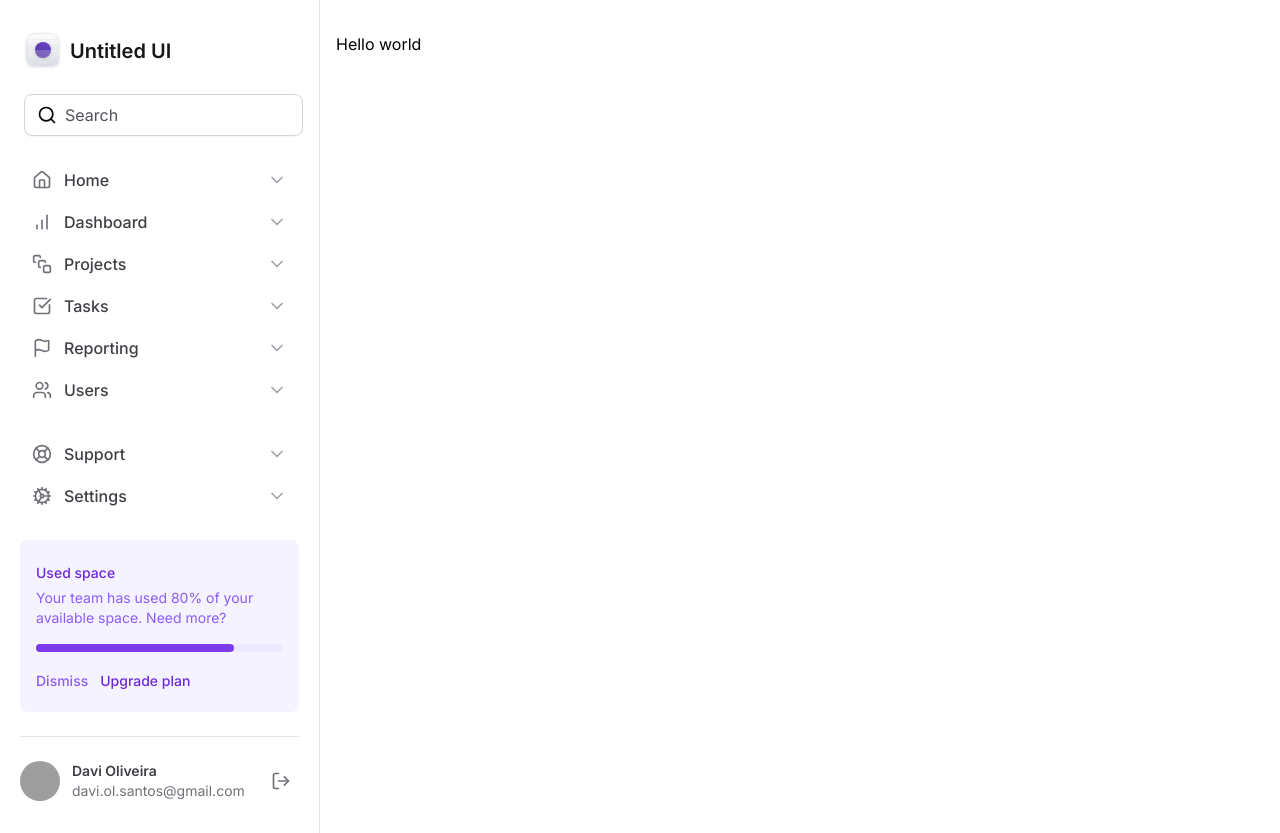
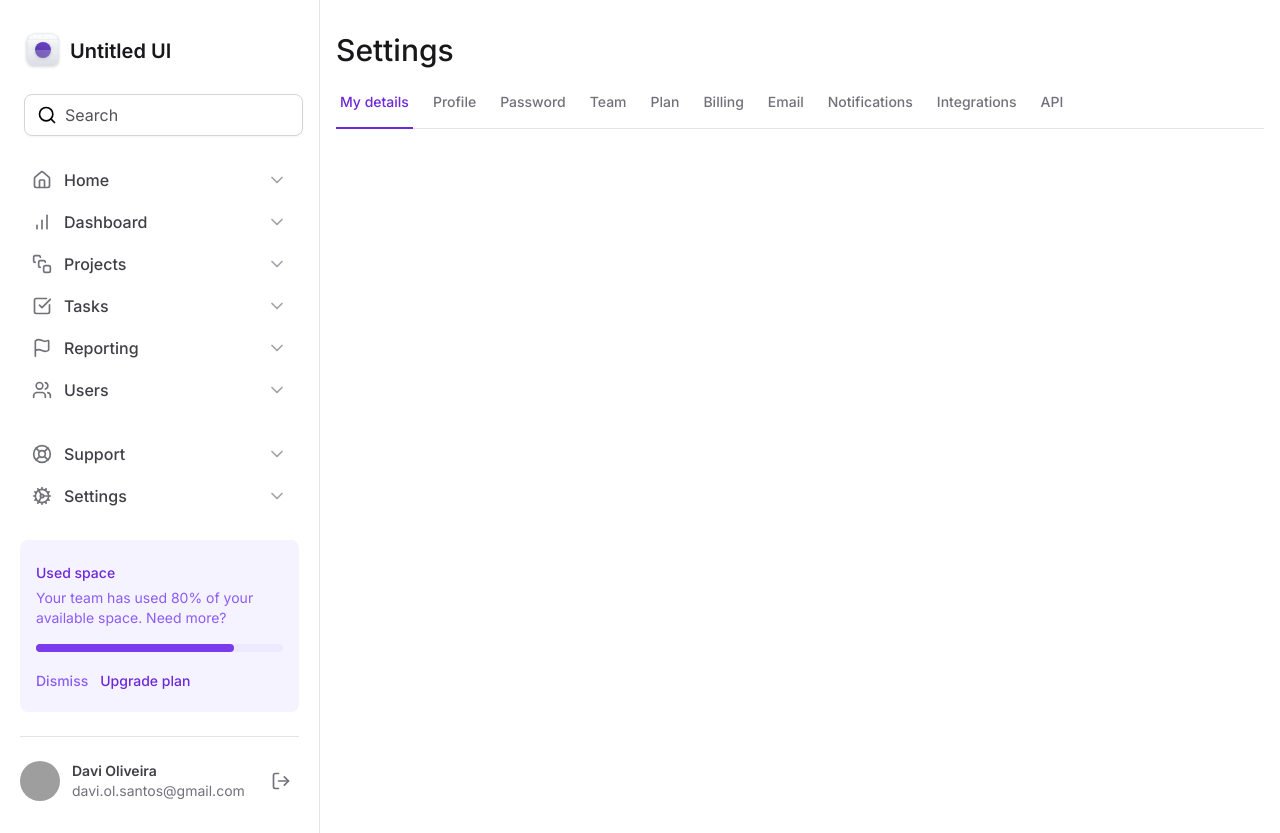
Before and after one commit to davsoliveira/ignite-tailwind, a Next.js app: page / in a window 1280 px wide. Built offline with nearby package versions, Linux system fonts and the light colour scheme; grey boxes are pictures that could not be loaded.

Commit message:
criando abas com o Radix Tabs

```diff
--- a/package.json
+++ b/package.json
@@ -9,6 +9,7 @@
     "lint": "next lint"
   },
   "dependencies": {
+    "@radix-ui/react-tabs": "^1.1.12",
     "lucide-react": "^0.514.0",
     "next": "15.3.3",
     "react": "^19.0.0",
--- a/src/app/layout.tsx
+++ b/src/app/layout.tsx
@@ -18,7 +18,7 @@
   children: React.ReactNode
 }>) {
   return (
-    <html lang="en">
+    <html lang="en" className="antialiased">
       <body className={inter.className}>
         <div className="grid min-h-screen grid-cols-app">
           <Sidebar />
--- a/src/app/page.tsx
+++ b/src/app/page.tsx
@@ -1,3 +1,11 @@
+import { SettingsTabs } from '@/components/SettingsTabs'
+
 export default function Home() {
-  return <h1>Hello world</h1>
+  return (
+    <>
+      <h1 className="text-3xl font-medium text-zinc-900">Settings</h1>
+
+      <SettingsTabs />
+    </>
+  )
 }
--- /dev/null
+++ b/src/components/SettingsTabs/TabItem.tsx
@@ -0,0 +1,24 @@
+'use client'
+
+import * as Tabs from '@radix-ui/react-tabs'
+
+export interface TabItemProps {
+  value: string
+  title: string
+  isSelected?: boolean
+}
+
+export function TabItem({ value, title, isSelected = false }: TabItemProps) {
+  return (
+    <Tabs.Trigger
+      value={value}
+      className="relative px-1 pb-4 text-sm font-medium text-zinc-500 hover:text-violet-700 data-[state=active]:text-violet-700"
+    >
+      <span>{title}</span>
+
+      {isSelected && (
+        <div className="absolute -bottom-px left-0 right-0 h-0.5 bg-violet-700" />
+      )}
+    </Tabs.Trigger>
+  )
+}
--- /dev/null
+++ b/src/components/SettingsTabs/index.tsx
@@ -0,0 +1,54 @@
+'use client'
+
+import * as Tabs from '@radix-ui/react-tabs'
+import { TabItem } from './TabItem'
+import { useState } from 'react'
+
+export function SettingsTabs() {
+  const [currentTab, setCurrentTab] = useState('tab1')
+
+  return (
+    <Tabs.Root value={currentTab} onValueChange={setCurrentTab}>
+      <Tabs.List className="mt-6 flex w-full items-center gap-4 border-b border-zinc-200">
+        <TabItem
+          value="tab1"
+          title="My details"
+          isSelected={currentTab === 'tab1'}
+        />
+        <TabItem
+          value="tab2"
+          title="Profile"
+          isSelected={currentTab === 'tab2'}
+        />
+        <TabItem
+          value="tab3"
+          title="Password"
+          isSelected={currentTab === 'tab3'}
+        />
+        <TabItem value="tab4" title="Team" isSelected={currentTab === 'tab4'} />
+        <TabItem value="tab5" title="Plan" isSelected={currentTab === 'tab5'} />
+        <TabItem
+          value="tab6"
+          title="Billing"
+          isSelected={currentTab === 'tab6'}
+        />
+        <TabItem
+          value="tab7"
+          title="Email"
+          isSelected={currentTab === 'tab7'}
+        />
+        <TabItem
+          value="tab8"
+          title="Notifications"
+          isSelected={currentTab === 'tab8'}
+        />
+        <TabItem
+          value="tab9"
+          title="Integrations"
+          isSelected={currentTab === 'tab9'}
+        />
+        <TabItem value="tab9" title="API" isSelected={currentTab === 'tab9'} />
+      </Tabs.List>
+    </Tabs.Root>
+  )
+}
```
Also changed, not shown: 1 other file (tests, documents, lock files or other folders).
